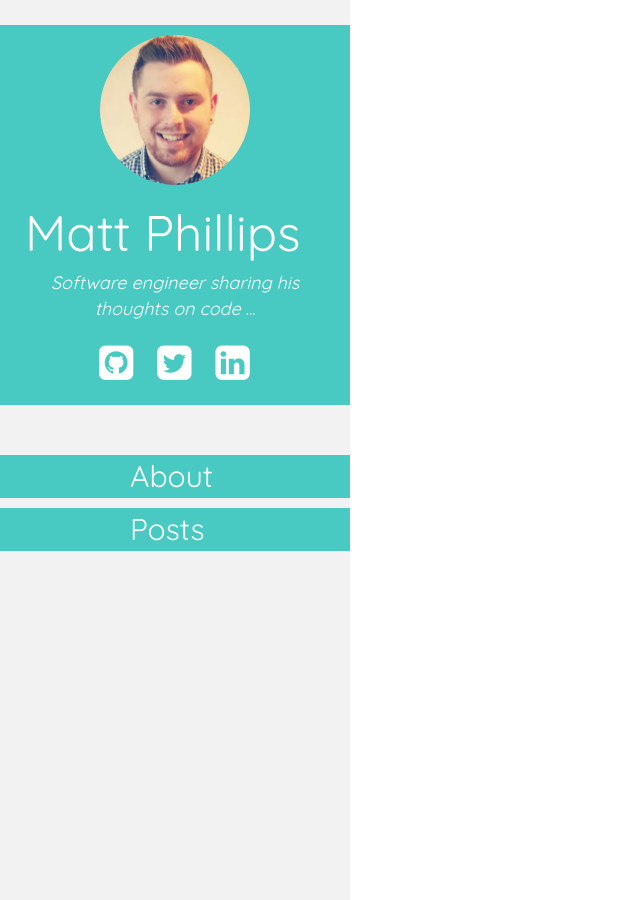
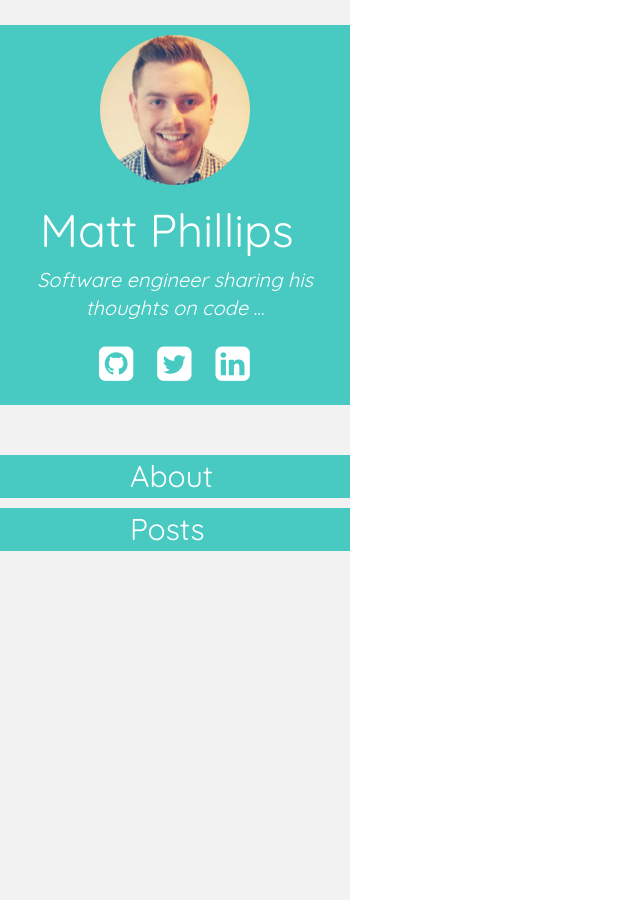
Before and after one commit to mattphillips/mattphillips.github.io, a Jekyll site: the page built from index.html, in a window 1280 px wide. Shown: the whole page, without its empty margins (0-640 px from the left). Built offline with Jekyll 4.4.1, drawn with Linux system fonts in a browser that asks for light colours; nearby versions of some CDN libraries.

Commit message:
resized horizontal banner for smaller devices

```diff
--- a/css/mattphillips/author.css
+++ b/css/mattphillips/author.css
@@ -11,6 +11,16 @@
     }
 }
 
+@media (max-width: 991px) {
+    .author-name {
+        margin-left: 40px !important;
+    }
+
+    .author-contact {
+        margin-left: 75px !important;
+    }
+}
+
 .author-image {
     width:150px;
     height:150px;
@@ -18,8 +28,9 @@
 }
 
 .author-name {
-    font-size: 2.5rem;
+    font-size: 2.3rem;
     color: white;
+    margin-left: 15px;
 }
 
 .author-contact {
@@ -31,6 +42,7 @@
     margin-left: 64px;
     margin-bottom: 10px;
 }
+
 .author-contact a {
     padding-right:5px;
     padding-left:5px;
@@ -41,5 +53,5 @@
     font-family: 'Quicksand', sans-serif;
     font-style:italic;
     text-align: center;
-    font-size: 0.9rem;
+    font-size: 1rem;
 }
--- a/css/mattphillips/header.css
+++ b/css/mattphillips/header.css
@@ -59,7 +59,7 @@
 }
 
 .site-nav-horizontal {
-    margin-left:5px
+    margin-left:75px;
 }
 
 .site-nav-horizontal a {
```
